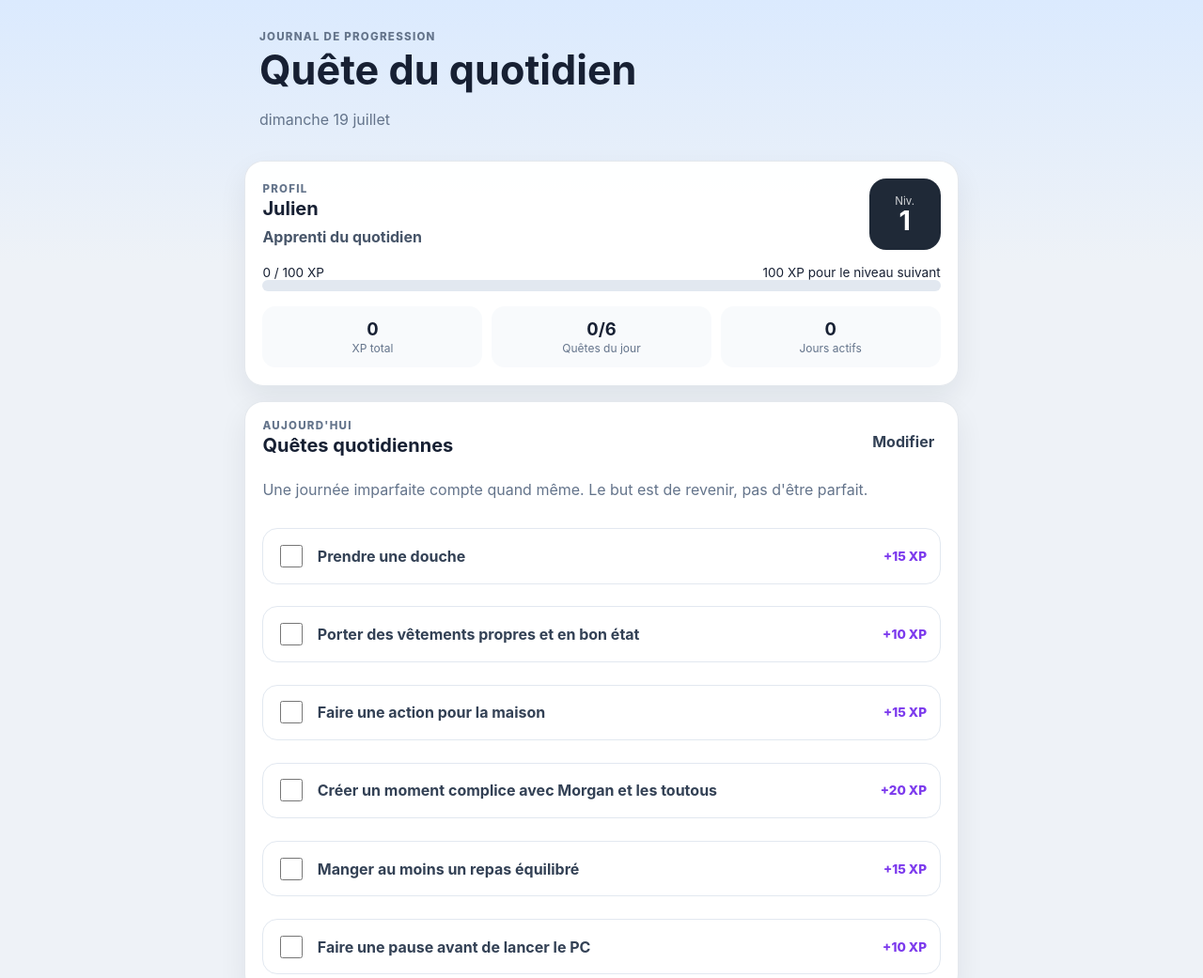
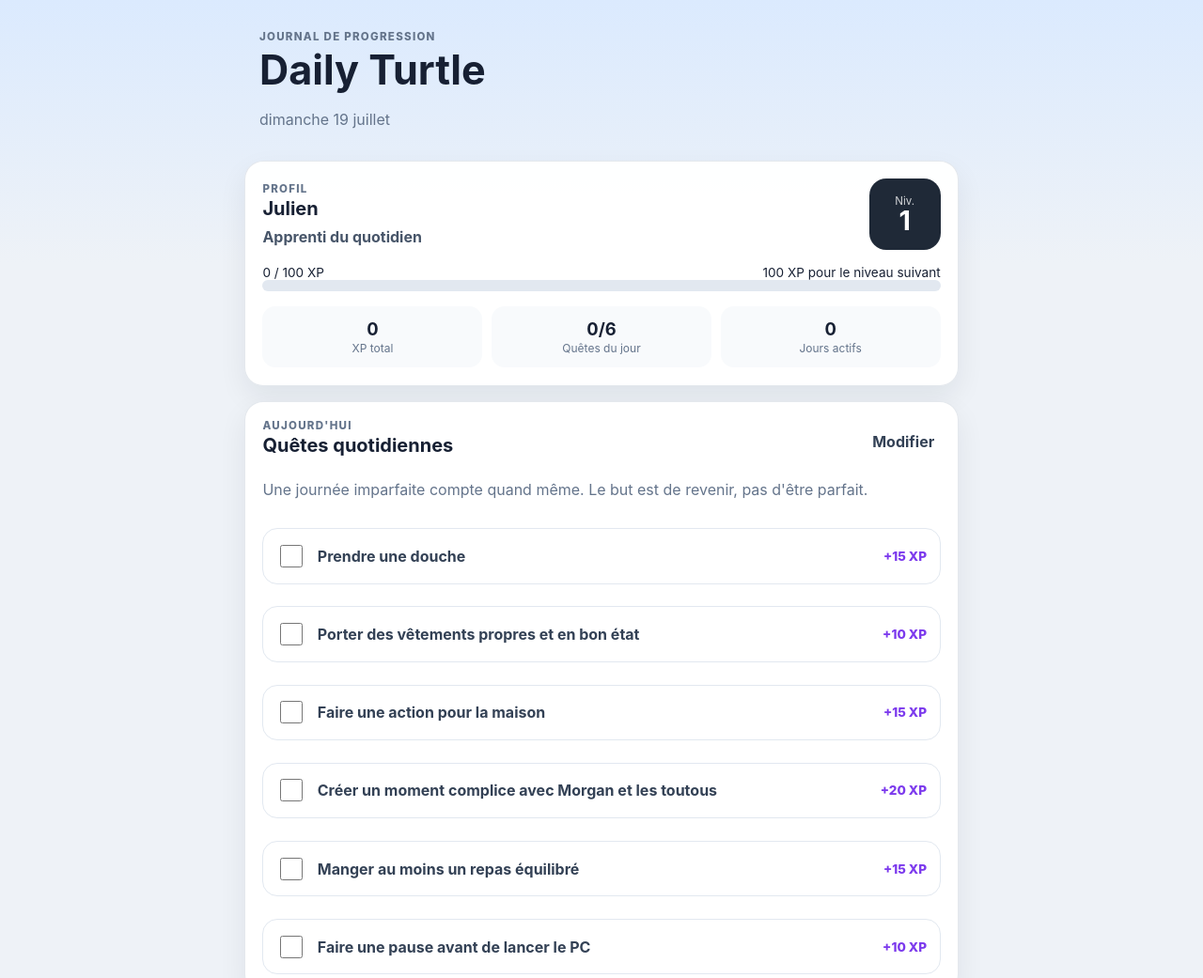
Before and after one commit to JuFroment/daily-turtle, a plain HTML site: page index.html in a window 1280 px wide. Shown: the top 1041 px of the page at 94% size. Drawn offline with Linux system fonts and the light colour scheme.

Commit message:
docs: rename the project across all files

```diff
--- a/index.html
+++ b/index.html
@@ -7,13 +7,13 @@
   <meta name="description" content="Suivi quotidien RPG pour prendre soin de soi, du couple et de la maison." />
   <link rel="manifest" href="manifest.json" />
   <link rel="stylesheet" href="styles.css" />
-  <title>Quête du quotidien</title>
+  <title>Daily Turtle</title>
 </head>
 <body>
   <header class="hero">
     <div>
       <p class="eyebrow">Journal de progression</p>
-      <h1>Quête du quotidien</h1>
+      <h1>Daily Turtle</h1>
       <p id="todayLabel" class="muted"></p>
     </div>
     <button id="installBtn" class="secondary hidden" type="button">Installer</button>
```
Also changed, not shown: CONTRIBUTING.md (line endings or trailing spaces), README.md, manifest.json.
